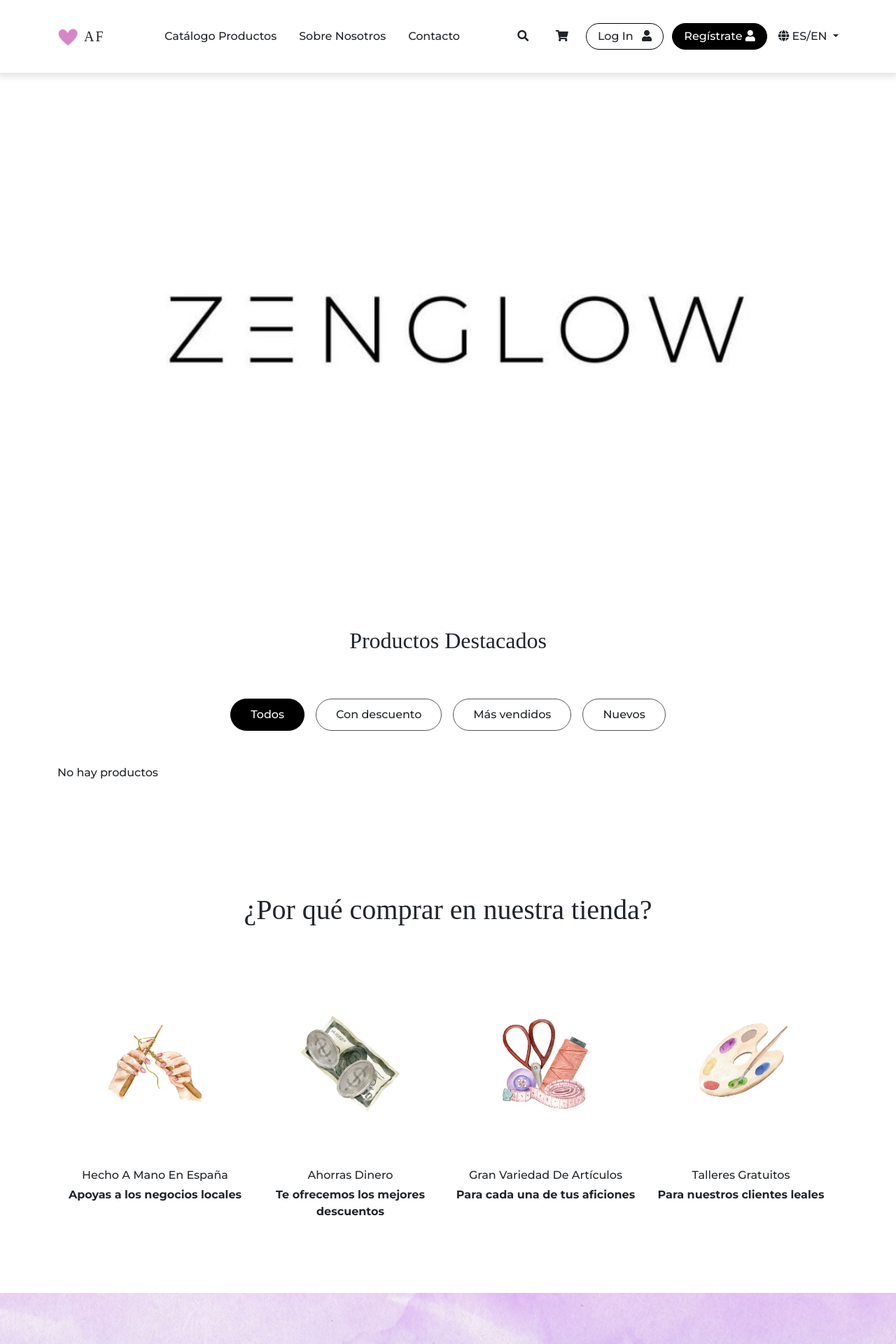
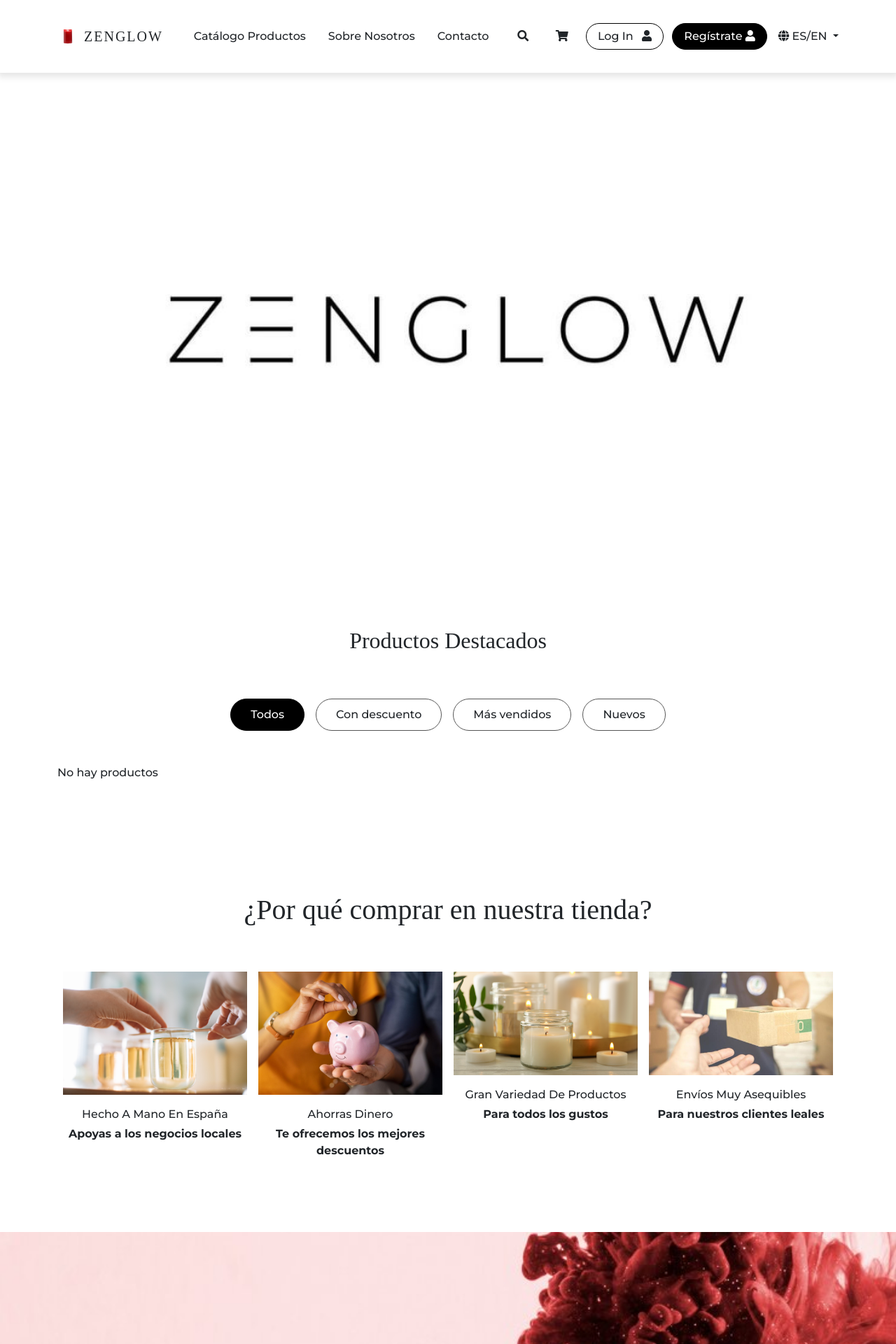
Before and after one commit to paulsavu97/dockertienda, a Symfony app: template templates/index.html.twig in a window 1280 px wide. Shown: the top 1920 px of the page at 70% size. Run offline with Twig, Linux system fonts and the light colour scheme; the template is opened without the code that fills it, so the values that code supplies are empty; some libraries are stand-ins or nearby versions; some web fonts are replaced.

Commit message:
correcciones

```diff
--- a/templates/comunes/_footer.html.twig
+++ b/templates/comunes/_footer.html.twig
@@ -6,7 +6,7 @@
             <a
               class="text-uppercase text-decoration-none brand text-white"
               href="{{ path('app_homepage_index') }}"
-              >Acuarelas Fantasía</a
+              >ZENGLOW</a
             >
             <p class="text-white text-muted mt-3">
               Lorem ipsum dolor sit amet consectetur adipisicing elit. Nostrum
@@ -50,7 +50,7 @@
                 <i class="fas fa-map-marked-alt"></i>
               </span>
               <span class="fw-light">
-                Gran Vía, 71, Madrid, España
+                Móstoles, España
               </span>
             </div>
             <div
@@ -59,7 +59,7 @@
               <span class="me-3">
                 <i class="fas fa-envelope"></i>
               </span>
-              <span class="fw-light"> acuarelas-fantasia@gmail.com </span>
+              <span class="fw-light"> zenglow.es@gmail.com </span>
             </div>
             <div
               class="d-flex justify-content-start align-items-start my-2 text-muted"
--- a/templates/comunes/_header.html.twig
+++ b/templates/comunes/_header.html.twig
@@ -9,7 +9,7 @@
       >
 
         <img src="/images/app/logo-icon.png" alt="site logo icon" />
-        <span class="fw-lighter ms-2 text-dark">AF</span>
+        <span class="fw-lighter ms-2 text-dark">ZENGLOW</span>
       </a>
 
       <div class="order-lg-2 nav-btns">
--- a/templates/index.html.twig
+++ b/templates/index.html.twig
@@ -1,6 +1,6 @@
 {% extends 'base.html.twig' %}
 
-{% block title %}Acuarelas Fantasía{% endblock %}
+{% block title %}ZENGLOW{% endblock %}
 
 {% block body %}
 
@@ -137,10 +137,10 @@
             </div>
             <div class="text-center">
               <p class="text-capitalize mt-3 mb-1">
-                {{ 'Gran variedad de artículos'|trans }}
+                {{ 'Gran variedad de productos'|trans }}
               </p>
               <span class="fw-bold d-block"
-                > {{ 'Para cada una de tus aficiones'|trans }}</span
+                > {{ 'Para todos los gustos'|trans }}</span
               >
             </div>
           </div>
@@ -154,7 +154,7 @@
               </span>
             </div>
             <div class="text-center">
-              <p class="text-capitalize mt-3 mb-1"> {{ 'Talleres gratuitos'|trans }}</p>
+              <p class="text-capitalize mt-3 mb-1"> {{ 'Envíos muy asequibles'|trans }}</p>
               <span class="fw-bold d-block"> {{ 'Para nuestros clientes leales'|trans }}</span>
             </div>
           </div>
```
Also changed, not shown: public/images/app/beneficio1.jpg, public/images/app/beneficio2.jpg, public/images/app/beneficio3.jpg, public/images/app/beneficio4.jpg, public/images/app/logo-icon.png, public/images/app/offer_img.jpg, 1 other file.
